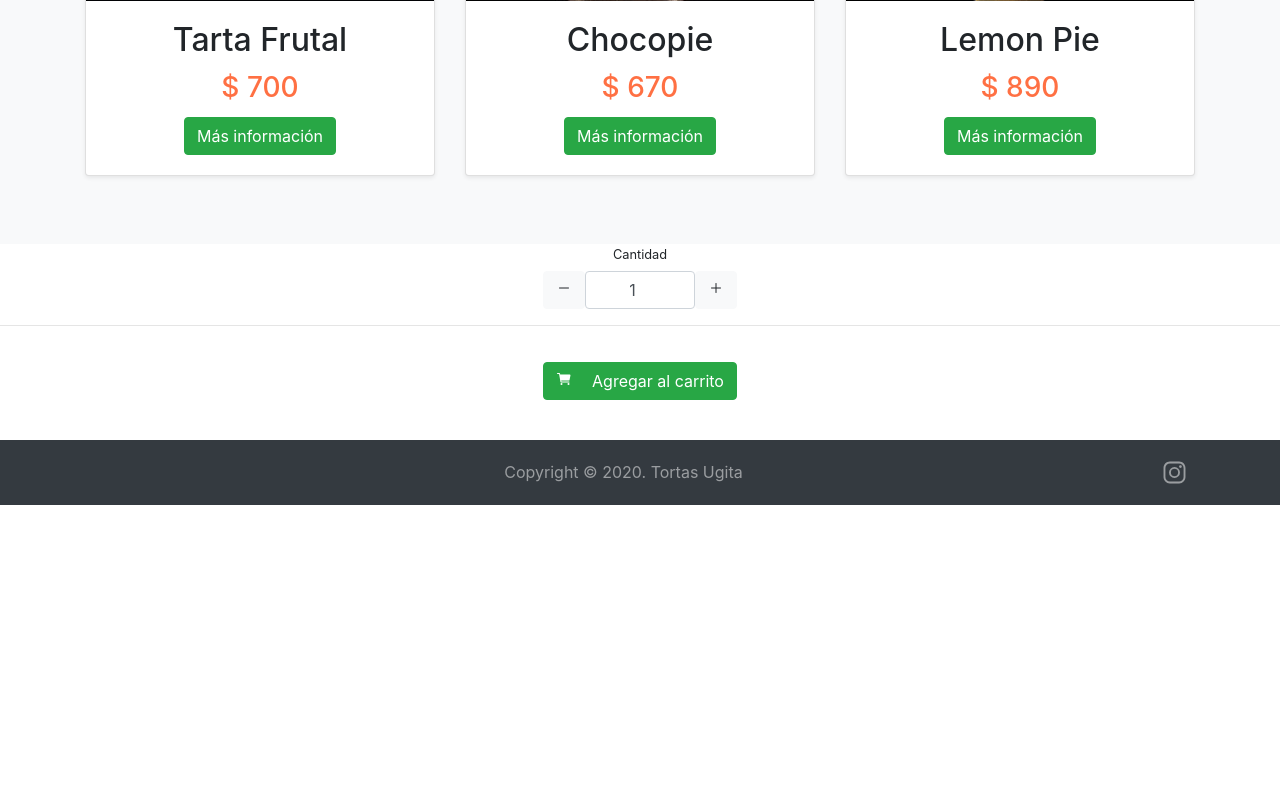
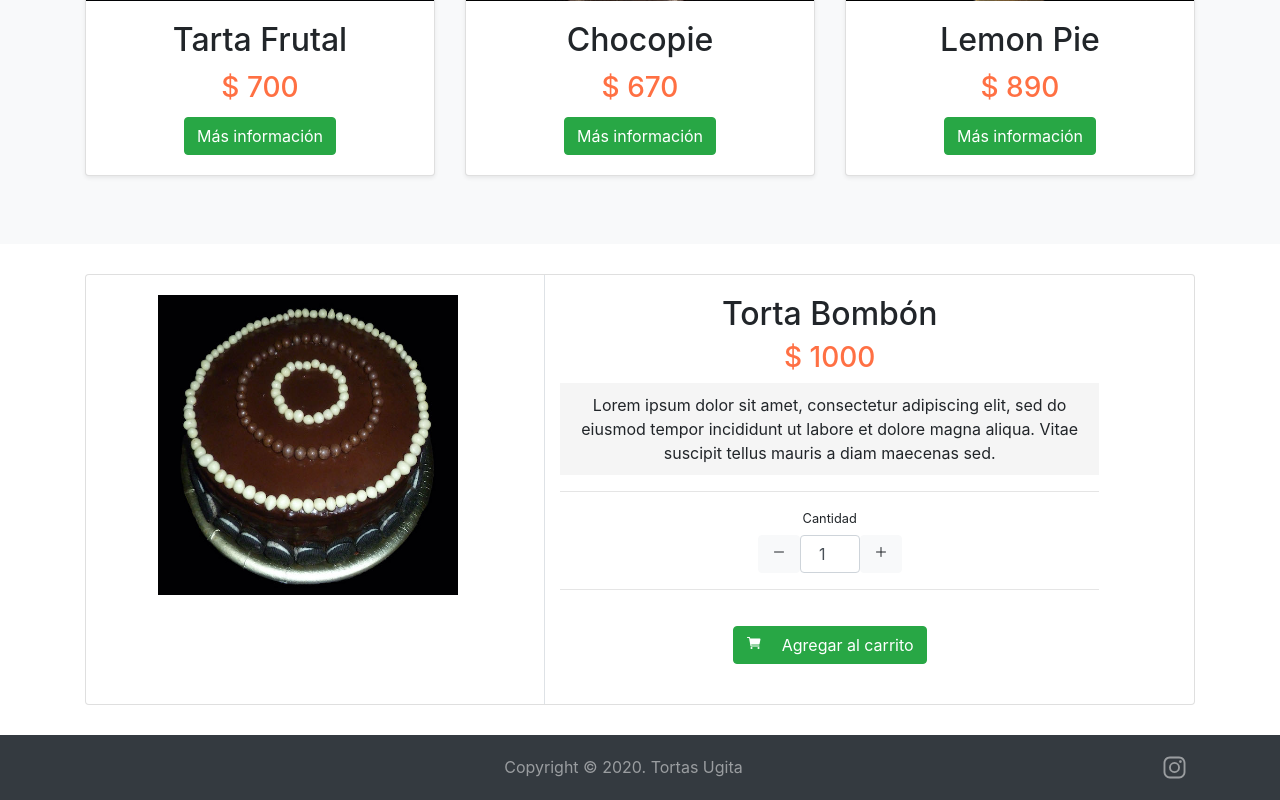
Before and after one commit to carloscrovara/ecommerce, a React (Create React App) app: page /item/1 in a window 1280 px wide. Shown: the part 1124-1924 px from the top of the page. Before the commit the page ends 1629 px from the top, so only its background shows below. Built offline with nearby package versions, Linux system fonts and the light colour scheme.

Commit message:
Version 1.10 - Se agregaron ItemDetail e ItemDetailContainer

```diff
--- a/package.json
+++ b/package.json
@@ -8,6 +8,7 @@
     "@testing-library/user-event": "^7.2.1",
     "react": "^16.13.1",
     "react-dom": "^16.13.1",
+    "react-router-dom": "^5.2.0",
     "react-scripts": "3.4.1"
   },
   "scripts": {
--- a/src/App.js
+++ b/src/App.js
@@ -1,19 +1,15 @@
 import React from 'react';
 import NavBar from './components/NavBar';
 import Home from './components/Home';
-import ItemCount from './components/ItemCount';
+import ItemDetail from './components/ItemDetail';
 import Footer from './components/Footer';
 
-
 function App() {
-  function onAdd() {
-    console.log("Se agregó el producto al carrito")
-  }
   return (
     <>
       <NavBar />
       <Home greeting="¡Bienvenidos a Tortas Ugita!" />
-      <ItemCount initial={1} min={1} max={20} onAdd={onAdd} />
+      <ItemDetail />
       <Footer />
     </>
   )
--- a/src/components/Home.js
+++ b/src/components/Home.js
@@ -26,7 +26,7 @@ function Home({greeting}) {
                     </div>
                 </div>
             </section>
-            { loading && <p className="text-center" style={{marginTop: '10px', marginBottom: '10px'}}>Cargando listado de productos destacados...</p>}
+            { loading && <p className="text-center" style={{marginTop: '10px', marginBottom: '10px'}}>Cargando listado de productos destacados...</p> }
             <ItemList products={products}/>
             </>
         )
--- a/src/components/Item.js
+++ b/src/components/Item.js
@@ -15,6 +15,6 @@ export default function Item() {
             { id: 5, name: 'Chocopie', img:`${chocopie}`, description:'Lorem ipsum dolor sit amet, consectetur adipiscing elitnt ut labore et dolore magna aliqua.', price: 670},
             { id: 6, name: 'Lemon Pie', img:`${lemonpie}`, description:'Lorem ipsum dolor sit amet, consectetur adipiscing elit, sed do eiusmod tempor incididunt ua.', price: 890},
             ]);
-        }, 2000);
+        }, 3000);
     });
 }
--- a/src/components/ItemCount.js
+++ b/src/components/ItemCount.js
@@ -1,6 +1,6 @@
 import React, {useState} from 'react';
 
-function ItemCount({ initial, min, max, onAdd}) {
+function ItemCount({ initial, min, max, onAdd }) {
     const [value, setValue] = useState(initial);
 
     function sumar() {
@@ -26,7 +26,7 @@ function ItemCount({ initial, min, max, onAdd}) {
                     <h6 className="title-attr"><small>Cantidad</small></h6>
                     <div className="row" style={{ display: 'flex', justifyContent: "center"}}>
                         <button type="button" className="btn btn-light" onClick={restar}><ion-icon name="remove-outline"></ion-icon></button>
-                        <input className="form-control col-sm-1 text-center" value={value} type="number"/>
+                        <input className="form-control text-center" style={{ width: "60px"}} value={value} type="number"/>
                         <button type="button" className="btn btn-light" onClick={sumar}><ion-icon name="add-outline"></ion-icon></button>
                     </div>
                     <hr />
--- /dev/null
+++ b/src/components/ItemDetail.js
@@ -0,0 +1,12 @@
+import React from 'react';
+import ItemDetailContainer from './ItemDetailContainer';
+
+function ItemDetail() {
+    return (
+        <>
+            <ItemDetailContainer valueIdItem={1} />
+        </>
+    )
+}
+
+export default ItemDetail;
--- /dev/null
+++ b/src/components/ItemDetailContainer.js
@@ -0,0 +1,70 @@
+import React, {useState, useEffect} from 'react';
+import ItemCount from './ItemCount';
+import Item from './Item';
+
+function ItemDetailLayout ({ id, src, name, price, description }) {
+    return (
+        <>
+            <div className="container text-center" style={{ marginTop: '30px', marginBottom: '30px'}} key={id}>
+                <div className="card">
+                    <div className="row">
+                        <aside className="col-sm-5 border-right">
+                            <div className="col-xs-4 item-photo" style={{paddingTop: '20px'}}>
+                                <img src={src} style={{height: '300px', width: '300px'}} alt="product"/>
+                            </div>
+                        </aside>
+                        <aside className="col-sm-6">
+                            <div className="col-xs-5" style={{paddingTop: '20px'}}>
+                                <h2 id={id}>{name}</h2>
+                                <h3 style={{marginTop: '0px', color: '#ff7044' }}>$ {price}</h3>
+                                <dl className="item-property" style={{backgroundColor: '#f5f5f5'}}>
+                                    <dd>
+                                        <p style={{ padding: '10px'}}>{description}</p>
+                                    </dd>
+                                </dl>
+                                <hr />
+                                <ItemCount
+                                    initial={1}
+                                    min={1}
+                                    max={20}
+                                    onAdd={function onAdd() {
+                                        console.log("Se agregó al carrito " + name)
+                                    }}
+                                />
+                            </div>
+                        </aside>
+                    </div>
+                </div>
+            </div>
+        </>
+    )
+}
+
+function ItemDetailContainer({ valueIdItem }) {
+    const [products, setProducts] = useState([]);
+    const [loading, setLoading] = useState(true);
+    useEffect(() => {
+        Item().then(res => {
+            setProducts(res);
+            setLoading(false);
+    });
+    }, []);
+    return (
+        <>
+            { loading && <p className="text-center" style={{marginTop: '10px', marginBottom: '10px'}}>Cargando detalle de producto...</p> }
+
+            {products.filter((p, idx) => p.id === valueIdItem).map(filteredProduct =>  (
+                <ItemDetailLayout
+                    key={filteredProduct.id}
+                    src={filteredProduct.img}
+                    id={filteredProduct.id}
+                    name={filteredProduct.name}
+                    price={filteredProduct.price}
+                    description={filteredProduct.description}
+                />
+            ))}
+        </>
+    )
+}
+
+export default ItemDetailContainer;
--- a/src/components/ItemList.js
+++ b/src/components/ItemList.js
@@ -1,4 +1,23 @@
-import React from 'react';
+import React from "react";
+
+function ItemListLayout({ id, src, name, price, masInfo }) {
+    return (
+        <>
+            <div className="col" style={{ paddingBottom: "20px" }} key={id}>
+                <div className="card shadow-sm">
+                    <img src={src} className="card-img-top" style={{ height: "320px" }} alt="product"/>
+                    <div className="card-body">
+                        <h2 className="card-title" id={id}>{name}</h2>
+                        <div className="text-center">
+                            <h3 className="card-title pricing-card-title" style={{ color: "#ff7043" }}>$ {price}</h3>
+                            <a href="#product"className="btn btn-success" onClick={masInfo}>Más información</a>
+                        </div>
+                    </div>
+                </div>
+            </div>
+        </>
+    )
+}
 
 export default function ItemList({ products }) {
     return (
@@ -6,25 +25,18 @@ export default function ItemList({ products }) {
             <div className="album py-5 bg-light">
                 <div className="container">
                     <div className="text-center row row-cols-1 row-cols-sm-2 row-cols-md-3 g-3">
-                        {products.map((p, idx) =>
-                            <div className="col" style={{ paddingBottom: '20px'}} key={p.id}>
-                                <div className="card shadow-sm">
-                                    <img src={p.img} className="card-img-top" style={{ height: '320px'}} alt="product"></img>
-                                    <div className="card-body">
-                                        <h2 className="card-title" id={p.id}>{p.name}</h2>
-                                        <div className="text-center">
-                                            <h3 className="card-title pricing-card-title" style={{ color: '#ff7043'}}>$ {p.price}</h3>
-                                            <a href="#product"
-                                                className="btn btn-success"
-                                                onClick={function masInfo() {console.log("Va a página con el detalle del producto " + p.name)}}
-                                            >
-                                                Más información
-                                            </a>
-                                        </div>
-                                    </div>
-                                </div>
-                            </div>
-                        )}
+                        {products.map((p, idx) => (
+                            <ItemListLayout
+                                key={p.id}
+                                src={p.img}
+                                id={p.id}
+                                name={p.name}
+                                price={p.price}
+                                masInfo={function masInfo() {
+                                    console.log("Va a página con el detalle del producto " + p.name)
+                                }}
+                            />
+                        ))}
                     </div>
                 </div>
             </div>
```
Also changed, not shown: src/components/Cart.js (added, +11 -0 lines), 1 other file (tests, documents, lock files or other folders).
